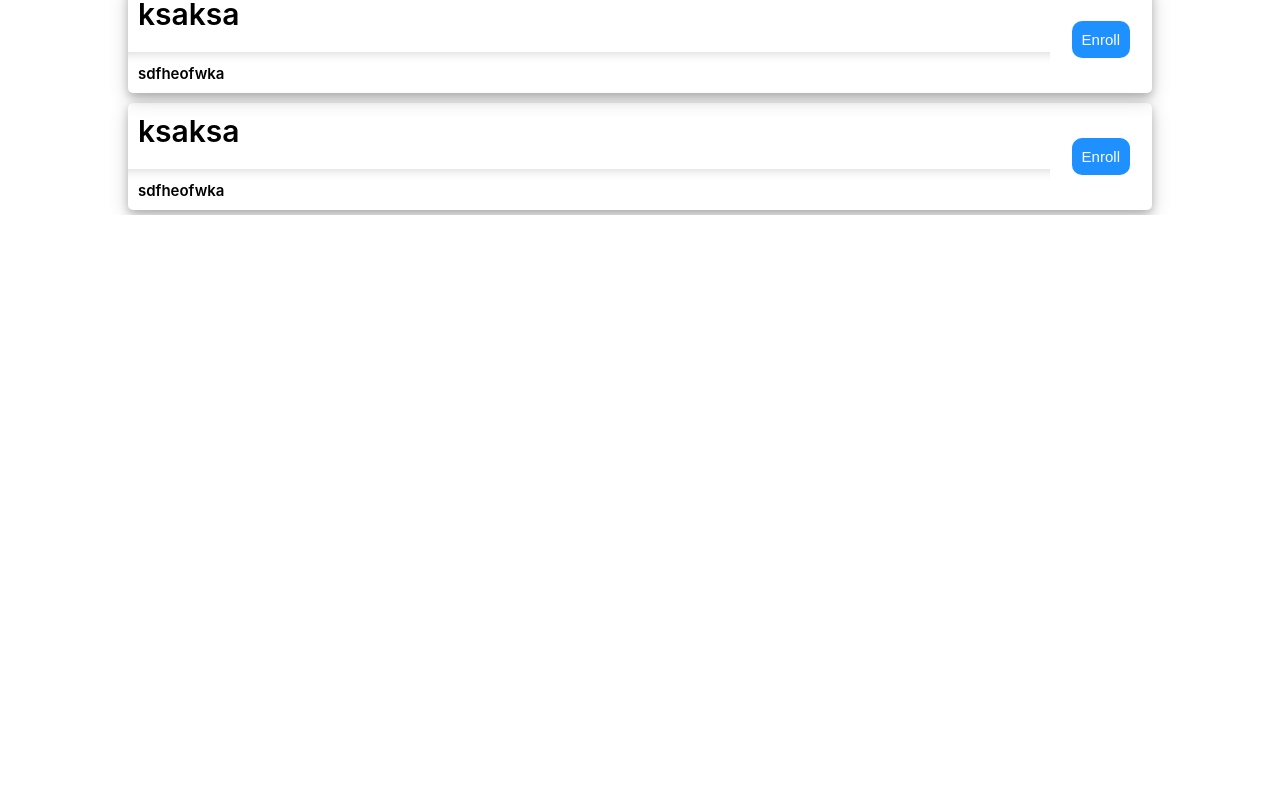
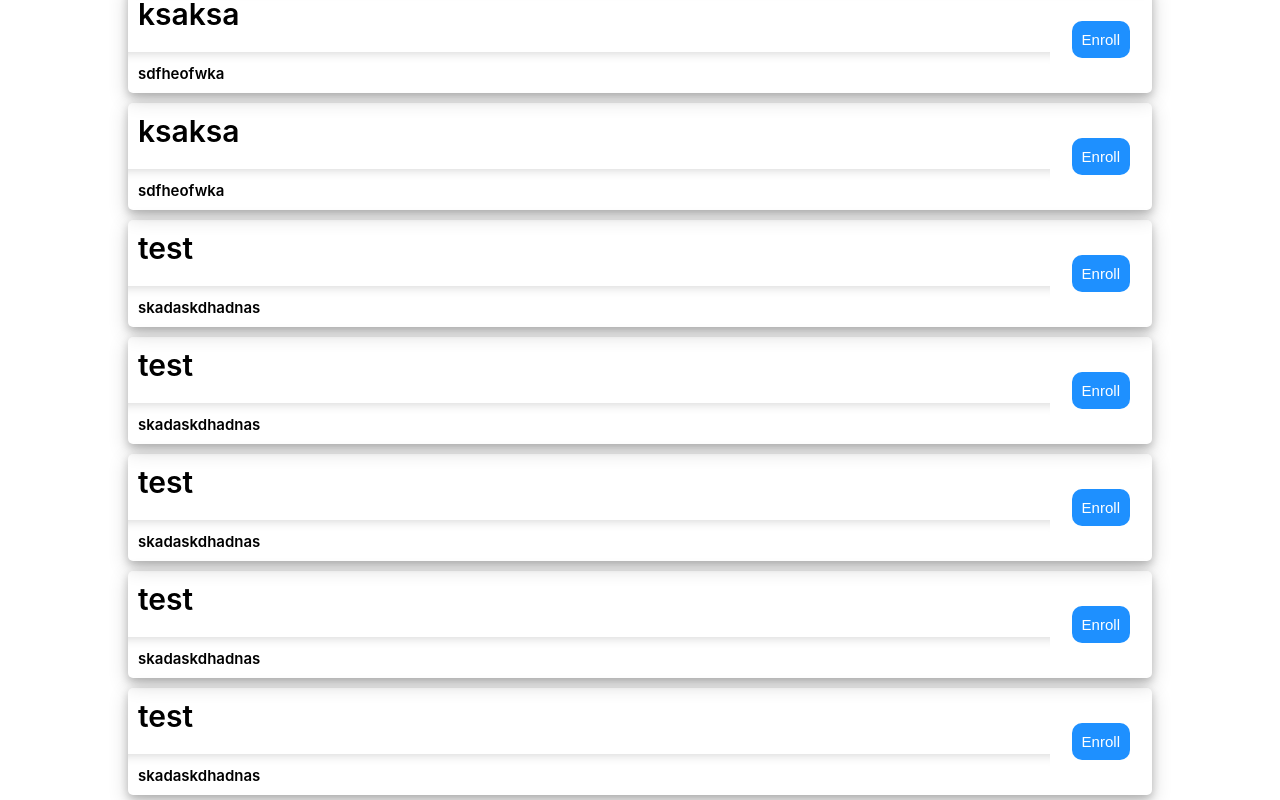
Before and after one commit to manugupta98/Quewer, a React (Create React App) app in the folder quewer-frontend/: page / in a window 1280 px wide. Shown: the part 618-1418 px from the top of the page. Before the commit the page ends 833 px from the top, so only its background shows below. Built offline with nearby package versions, Linux system fonts and the light colour scheme.

Commit message:
updated CardList component

```diff
--- a/quewer-frontend/src/App.js
+++ b/quewer-frontend/src/App.js
@@ -28,12 +28,36 @@ const array = [
   },
 ]
 
+const array1 = [
+  {
+    course: 'test',
+    desc: 'skadaskdhadnas'
+  },
+  {
+    course: 'test',
+    desc: 'skadaskdhadnas'
+  },
+  {
+    course: 'test',
+    desc: 'skadaskdhadnas'
+  },
+  {
+    course: 'test',
+    desc: 'skadaskdhadnas'
+  },
+  {
+    course: 'test',
+    desc: 'skadaskdhadnas'
+  },
+]
+
 function App() {
   return (
     <div className="App">
       <QuestionCard postedBy='Anonymous' on='19/02/2021 12:12pm' tags={tagsArray} question='Crystal Report Does not Render' desc="I installed the Visual Studio 2019 in Other Driver Not In C, and crystal report installed in C. Now, project attached the crystal reports dll's but did not render. Is their any issue due to different path installation?" />
       <CourseEnrollCard course='CS F111 Computer Programming' />
       <CardList component={CourseEnrollCard} list={array} />
+      <CardList component={CourseEnrollCard} list={array1} />
     </div>
   );
 }
--- a/quewer-frontend/src/components/card-list/card-list.jsx
+++ b/quewer-frontend/src/components/card-list/card-list.jsx
@@ -3,11 +3,23 @@ import CourseEnrollCard from '../course-enroll-card/course-enroll-card';
 import QuestionCard from '../question-card/question-card';
 
 class CardList extends React.Component {
+
+    componentList = null;
+
+    initialize = () => {
+        if(this.props.component === CourseEnrollCard) {
+            this.componentList = this.props.list.map((card, id) => <CourseEnrollCard key={id} {...card} />)
+        } else if(this.props.component === QuestionCard) {
+            this.componentList = this.props.list.map((card, id) => <CourseEnrollCard key={id} {...card} />)
+        }
+    }
+
     render() {
+        this.initialize();
         return (
             <div>
-                { (this.props.component === CourseEnrollCard) ? this.props.list.map((card, id) => <CourseEnrollCard key={id} {...card} />) :
-                    (this.props.component === QuestionCard) ? this.props.list.map((card, id) => <CourseEnrollCard key={id} {...card} />) : null
+                {
+                    this.componentList
                 }
             </div>
         );
```
